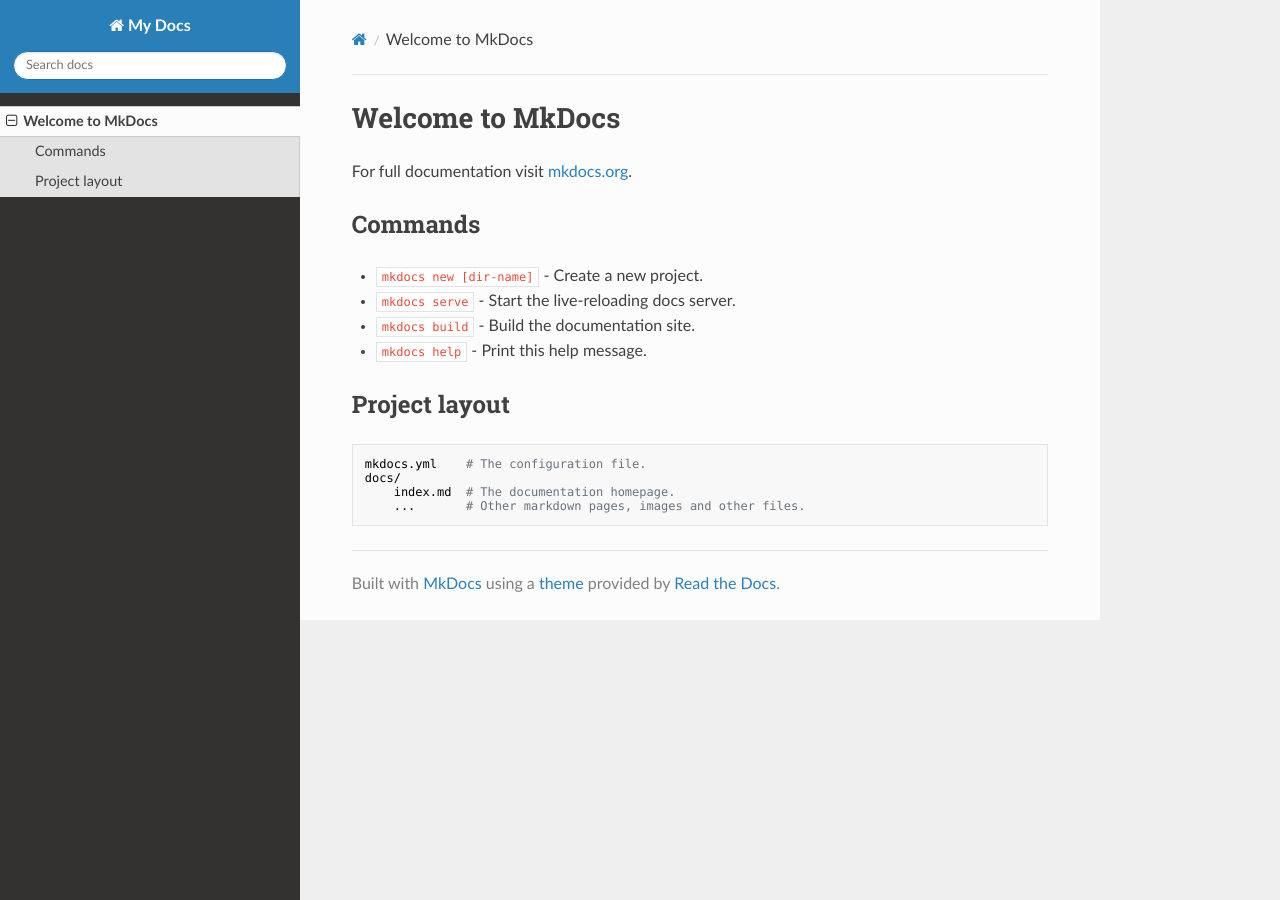
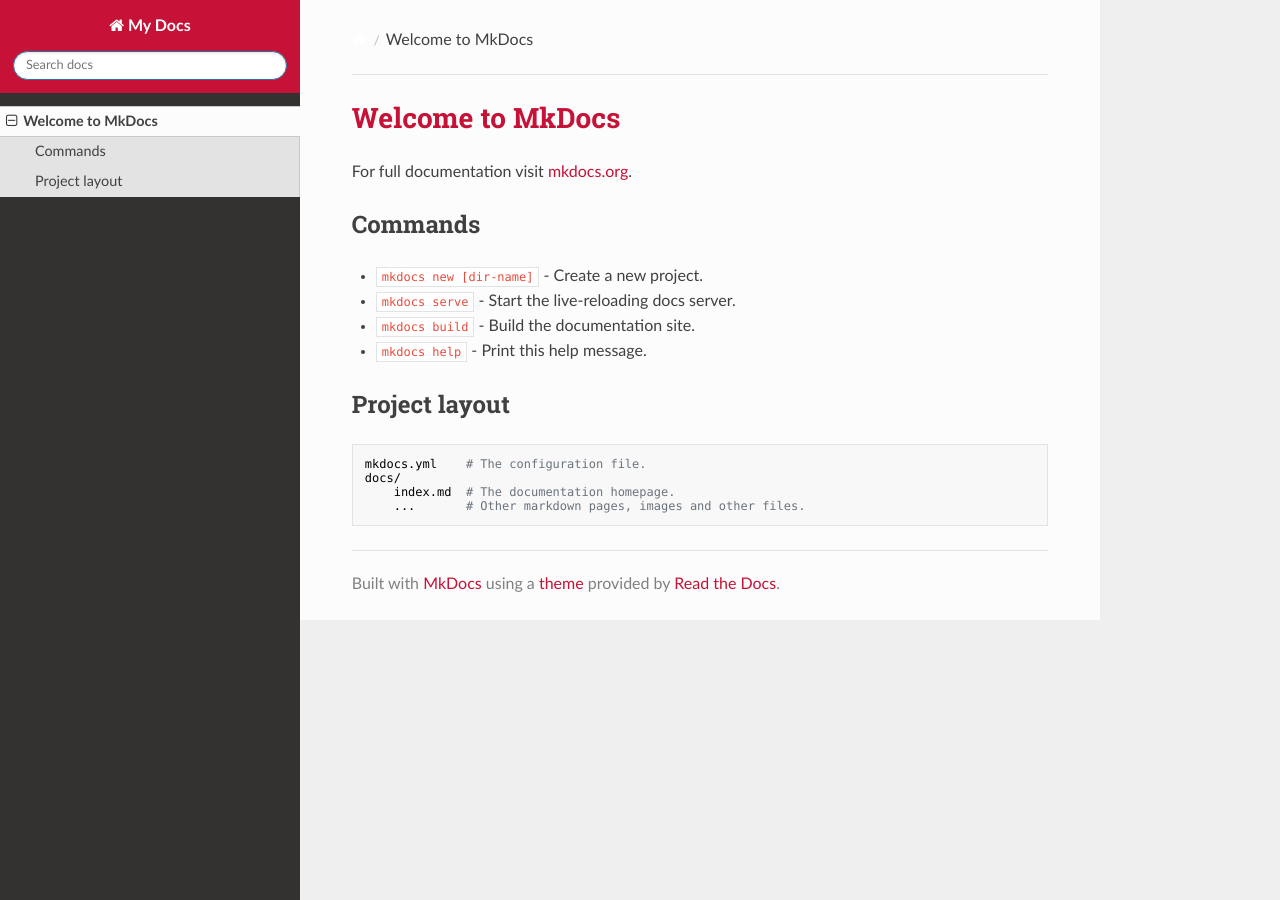
Before and after one commit to newskylabs/nslgo, an MkDocs documentation site: the page built from docs/index.md, in a window 1280 px wide. Built offline with MkDocs 1.6.1, drawn with Linux system fonts in a browser that asks for light colours; nearby versions of some CDN libraries.

Commit message:
Customizing the 'readthedocs' theme: Added CSS customization file 'docs/extra.css'
  - Changing the default background color blue to a dark red: #C51236

```diff
--- /dev/null
+++ b/docs/extra.css
@@ -0,0 +1,63 @@
+/*
+
+  CSS Customisations
+
+  of the 'readthedocs' theme
+  for the 'nslgo Documentation' site
+
+  Notes:
+
+  - Changing the default blue to dark red: #C51236
+
+*/
+
+/*
+h1, h2, h3, h4 {
+  color: #C51236;
+}
+*/
+
+h1 {
+  color: #C51236;
+}
+
+.wy-side-nav-search {
+    background-color: #C51236;
+}
+
+/* Text color of the icon on the upper left */
+a.icon.icon-home {
+    color: white;
+}
+
+/* Text in navigation panel on the left */
+li.toctree-l1 a {
+    color: white;
+}
+
+a {
+    color: #C51236;
+}
+a:hover {
+    color: #F54266;
+}
+a:visited {
+    color: #A50216;
+}
+
+a code {
+    color: #C51236;
+}
+a:hover code {
+    color: #C51236;
+}
+a:visited code {
+    color: #C51236;
+}
+
+/* Links in code sections */
+.hljs-built_in {
+    color: #C51236;
+}
+
+/* fin */
--- a/mkdocs.yml
+++ b/mkdocs.yml
@@ -1,3 +1,9 @@
+
+# Site name
 site_name: My Docs
 
+# Theme
 theme: readthedocs
+extra_css: [extra.css]
+
+# fin.
```
